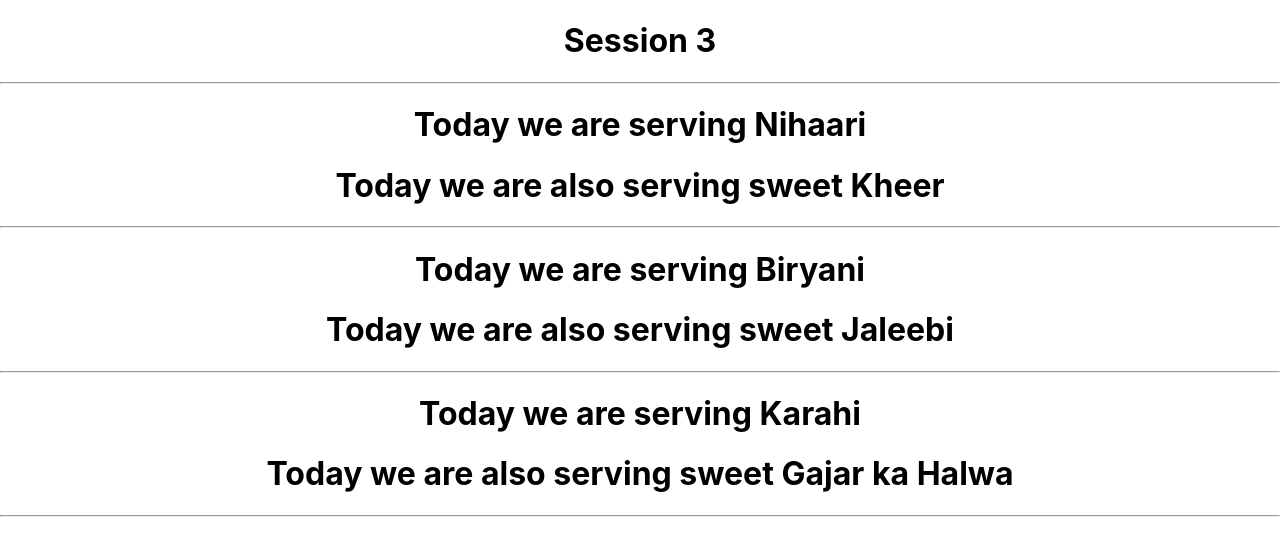
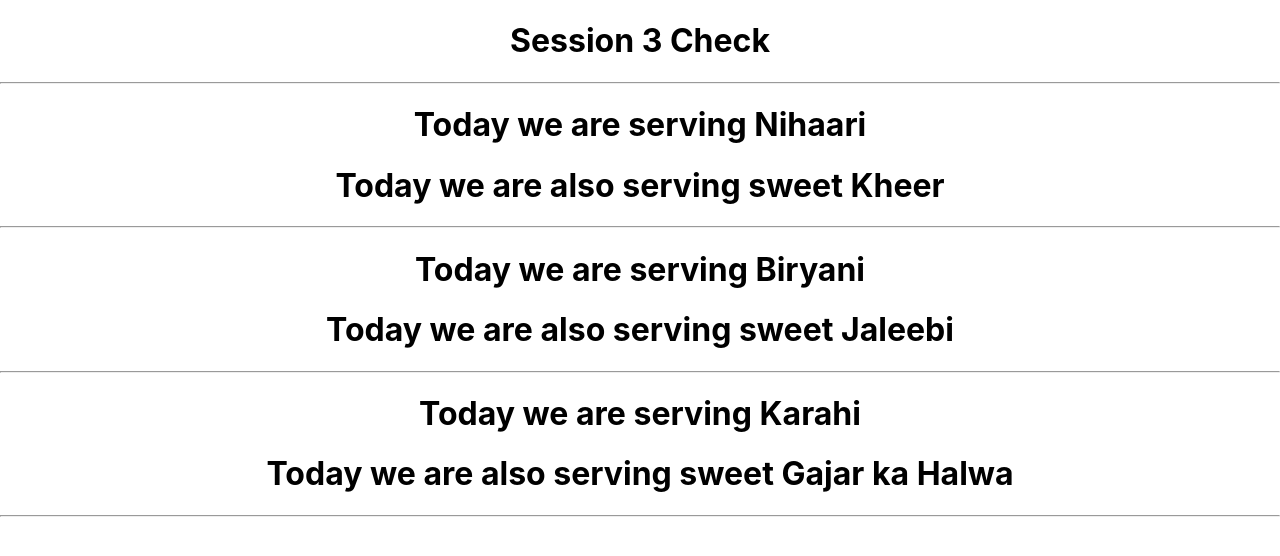
Before and after one commit to syedtalhaaskari97/bootcamp_2020_urdu, a React (Create React App) app: page / in a window 1280 px wide. Shown: the top 556 px of the page. Built offline with nearby package versions, Linux system fonts and the light colour scheme.

Commit message:
Update App.js

```diff
--- a/src/App.js
+++ b/src/App.js
@@ -3,8 +3,9 @@ import Dinner from "./dinner";
 const App = () => {
   return (
     <div className="App">
-      <h1>Session 3</h1>
+      <h1>Session 3 Check</h1>
       <hr />
+
       <Dinner dishName="Nihaari" sweetDish="Kheer" />
       <hr />
       <Dinner dishName="Biryani" sweetDish="Jaleebi" />
```
